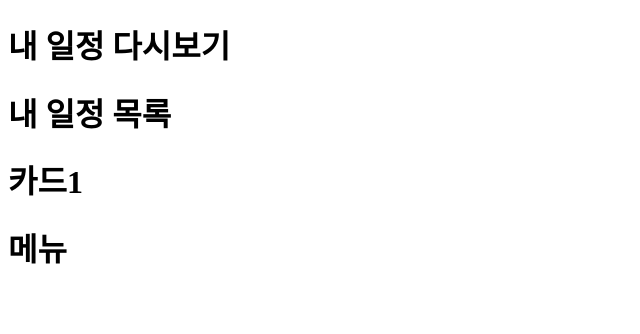
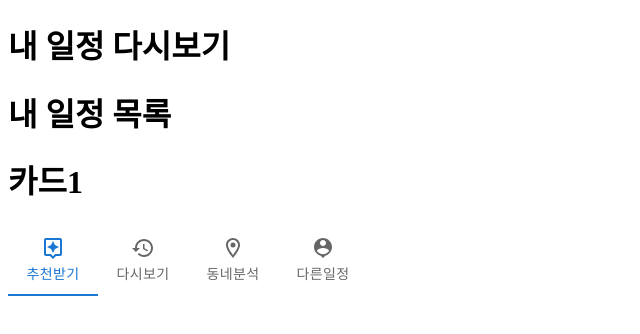
Before and after one commit to pandorasususu/GitlabTwo, a React (Create React App) app in the folder frontend/: page /history in a window 1280 px wide. Shown: the top 334 px of the page, without its empty margins (0-640 px from the left). Built offline with nearby package versions, Linux system fonts and the light colour scheme.

Commit message:
[S07P22D104-258] feat: 하단메뉴바 레이아웃 mui에서 가져와 icon 및 소개 문구만 구현

```diff
--- a/frontend/src/components/common/NavBar.jsx
+++ b/frontend/src/components/common/NavBar.jsx
@@ -1,9 +1,26 @@
-import React from "react";
+import * as React from 'react';
+import Tabs from '@mui/material/Tabs';
+import Tab from '@mui/material/Tab';
+import AssistantOutlinedIcon from '@mui/icons-material/AssistantOutlined';
+import HistoryOutlinedIcon from '@mui/icons-material/HistoryOutlined';
+import LocationOnOutlinedIcon from '@mui/icons-material/LocationOnOutlined';
+import PersonPinIcon from '@mui/icons-material/PersonPin';
 
 const NavBar = () => {
+  const [value, setValue] = React.useState(0);
+
+  const handleChange = (event: React.SyntheticEvent, newValue: number) => {
+    setValue(newValue);
+  };
+
   return (
     <>
-      <h1>메뉴</h1>
+    <Tabs value={value} onChange={handleChange} aria-label="icon label tabs example">
+      <Tab icon={<AssistantOutlinedIcon />} label="추천받기" />
+      <Tab icon={<HistoryOutlinedIcon />} label="다시보기" />
+      <Tab icon={<LocationOnOutlinedIcon />} label="동네분석" />
+      <Tab icon={<PersonPinIcon />} label="다른일정" />
+    </Tabs>
     </>
   );
 };
```
